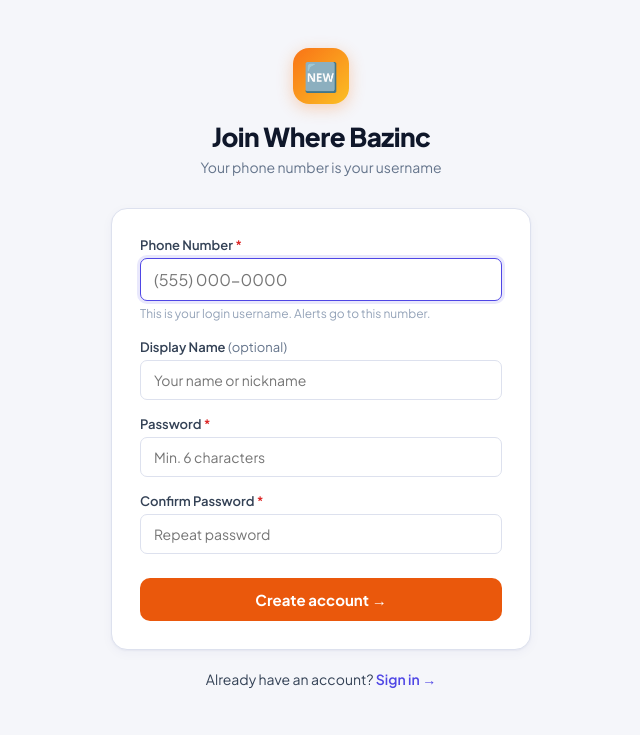
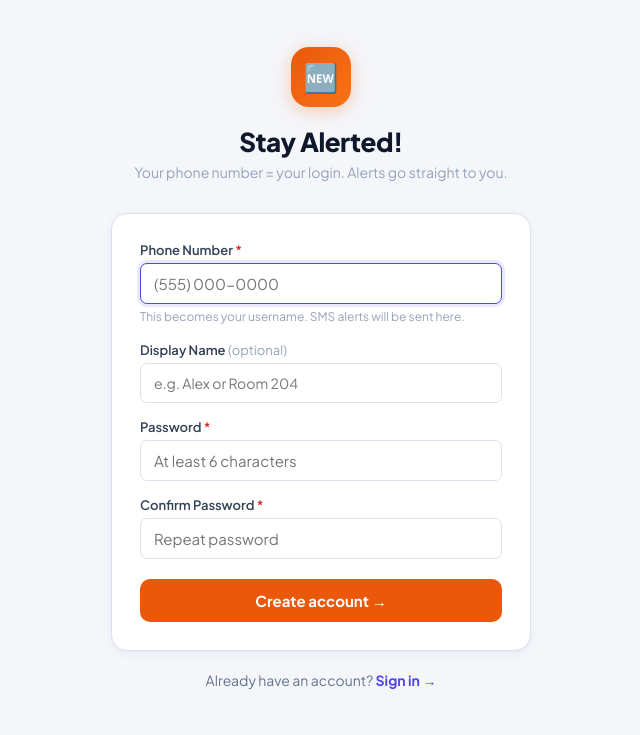
Before and after one commit to G-districts/Werebb, a Flask app: page /register in a window 1280 px wide. Shown: the top 735 px of the page, without its empty margins (319-959 px from the left). Run offline with Flask 3, Linux system fonts and the light colour scheme; data comes from the database, SQL or seed files in the repository.

Commit message:
Update register.html

```diff
--- a/templates/register.html
+++ b/templates/register.html
@@ -1,53 +1,52 @@
 {% extends "base.html" %}
 {% block title %}Create Account — {{ s.app_name }}{% endblock %}
 {% block content %}
-<div style="min-height:calc(100vh - 64px);display:flex;align-items:center;justify-content:center;padding:24px 20px;background:var(--bg);">
+<div style="min-height:calc(100vh - 64px);display:flex;align-items:center;justify-content:center;padding:28px 20px;">
   <div style="width:100%;max-width:420px;">
-
     <div style="text-align:center;margin-bottom:32px;">
-      <div style="width:56px;height:56px;border-radius:16px;background:linear-gradient(135deg,#f97316,#fbbf24);display:flex;align-items:center;justify-content:center;font-size:28px;margin:0 auto 16px;box-shadow:0 4px 16px rgba(249,115,22,.3);">🆕</div>
-      <h1 style="font-size:26px;font-weight:800;letter-spacing:-.5px;">Join {{ s.app_name }}</h1>
-      <p style="color:var(--text3);font-size:14px;margin-top:5px;">Your phone number is your username</p>
+      <div style="width:60px;height:60px;border-radius:18px;background:linear-gradient(135deg,#ea580c,#f97316);display:flex;align-items:center;justify-content:center;font-size:28px;margin:0 auto 18px;box-shadow:0 4px 18px rgba(234,88,12,.28);">🆕</div>
+      <h1 style="font-size:26px;font-weight:800;letter-spacing:-.5px;">Stay Alerted!</h1>
+      <p style="color:var(--text4);font-size:14px;margin-top:5px;">Your phone number = your login. Alerts go straight to you.</p>
     </div>
 
-    {% if error %}<div class="error-msg">{{ error }}</div>{% endif %}
+    {% if error %}<div class="err">{{ error }}</div>{% endif %}
 
     <div class="card" style="padding:28px;">
       <form method="POST">
         <div class="form-group">
-          <label>Phone Number <span style="color:var(--red)">*</span></label>
-          <input type="tel" name="phone" placeholder="(555) 000-0000" autocomplete="tel" autofocus required style="font-size:16px;">
-          <div class="hint">This is your login username. Alerts go to this number.</div>
+          <label>Phone Number <span class="req">*</span></label>
+          <input type="tel" name="phone" placeholder="(555) 000-0000" autocomplete="tel" autofocus required style="font-size:15px;">
+          <div class="hint">This becomes your username. SMS alerts will be sent here.</div>
         </div>
         <div class="form-group">
-          <label>Display Name <span style="color:var(--text3);font-weight:400;">(optional)</span></label>
-          <input type="text" name="display_name" placeholder="Your name or nickname" autocomplete="name">
+          <label>Display Name <span style="color:var(--text4);font-weight:400;">(optional)</span></label>
+          <input type="text" name="display_name" placeholder="e.g. Alex or Room 204" autocomplete="name">
         </div>
         <div class="form-group">
-          <label>Password <span style="color:var(--red)">*</span></label>
-          <input type="password" name="password" id="pw1" placeholder="Min. 6 characters" autocomplete="new-password" required minlength="6">
+          <label>Password <span class="req">*</span></label>
+          <input type="password" name="password" id="pw1" placeholder="At least 6 characters" autocomplete="new-password" required minlength="6" style="font-size:15px;">
         </div>
-        <div class="form-group">
-          <label>Confirm Password <span style="color:var(--red)">*</span></label>
-          <input type="password" id="pw2" placeholder="Repeat password" required>
+        <div class="form-group" style="margin-bottom:20px;">
+          <label>Confirm Password <span class="req">*</span></label>
+          <input type="password" id="pw2" placeholder="Repeat password" required style="font-size:15px;">
           <div class="hint" id="pwHint"></div>
         </div>
-        <button type="submit" class="btn btn-orange btn-block btn-lg" id="subBtn" style="margin-top:8px;">Create account →</button>
+        <button type="submit" class="btn btn-orange btn-block btn-lg">Create account →</button>
       </form>
     </div>
 
-    <p style="text-align:center;margin-top:20px;font-size:14px;color:var(--text2);">
-      Already have an account? <a href="/login" style="color:var(--accent);font-weight:600;text-decoration:none;">Sign in →</a>
+    <p style="text-align:center;margin-top:20px;font-size:14px;color:var(--text3);">
+      Already have an account? <a href="/login" style="color:var(--accent);font-weight:700;text-decoration:none;">Sign in →</a>
     </p>
   </div>
 </div>
 {% block scripts %}
 <script>
-const p1=document.getElementById('pw1'),p2=document.getElementById('pw2'),hint=document.getElementById('pwHint');
+const p1=document.getElementById('pw1'),p2=document.getElementById('pw2'),h=document.getElementById('pwHint');
 p2.oninput=()=>{
-  if(!p2.value){hint.textContent='';return;}
-  if(p2.value===p1.value){hint.style.color='var(--green)';hint.textContent='✓ Passwords match';}
-  else{hint.style.color='var(--red)';hint.textContent='✗ Passwords do not match';}
+  if(!p2.value){h.textContent='';return;}
+  if(p2.value===p1.value){h.style.color='var(--green)';h.textContent='✓ Passwords match';}
+  else{h.style.color='var(--red)';h.textContent='✗ Passwords do not match';}
 };
 document.querySelector('form').onsubmit=e=>{if(p1.value!==p2.value){e.preventDefault();alert('Passwords do not match.');}};
 </script>
```
